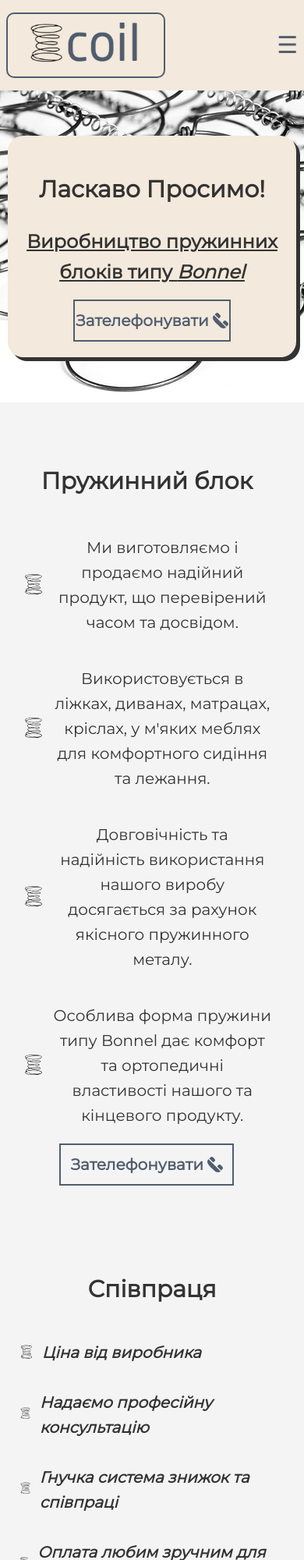
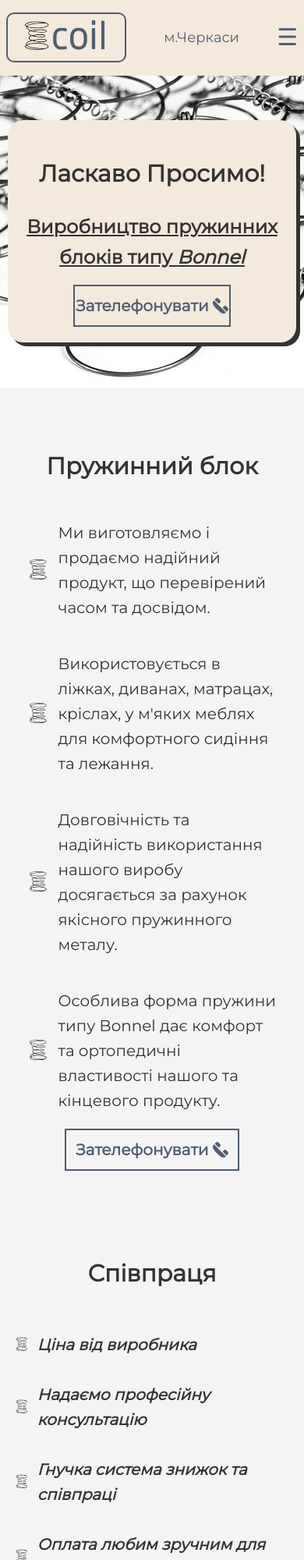
Before and after one commit to VladSmaug/coil-website, a website: page index.html in a window 390 px wide. Shown: the top 2000 px of the page at 78% size. Drawn offline with nearby package versions, Linux system fonts and the light colour scheme.

Commit message:
Final 20.12.2024 release

```diff
--- a/index.html
+++ b/index.html
@@ -12,8 +12,9 @@
   <link rel="alternate" href="/ro/" hreflang="ro">
   <link rel="alternate" href="/hu/" hreflang="hu">
   <link rel="stylesheet" href="./css/style.css">
-
-<link rel="manifest" href="/manifest.json">
+  <link rel="icon" href="./img/favicon.ico" type="image/x-icon">
+  <link rel="shortcut icon" href="./img/favicon.ico" type="image/x-icon">
+  <link rel="manifest" href="/manifest.json">
 
 </head>
 <body>
@@ -22,6 +23,7 @@
       <a href="/" class="header__logo">
 
       </a>
+      <p class="location-placement desc__hide">м.Черкаси</p>
       <nav  class="header__nav mobile__hide">
         <ul class="nav__list">
           <li><a href="#about">Про нас</a></li>
@@ -149,7 +151,7 @@
       <h2>Наші контакти</h2>
       <div class="telephone"><a href="tel:+380736707070">+380736707070</a></div>
       <div class="telephone"><a href="tel:+380674706182">+380674706182</a></div>
-      <div class="mail"><a href="mailto:test@gmail.com">Наш мейл</a></div>
+      <div class="mail"><a href="mailto:coil.che@coil.in.ua">Mail: coil.che@coil.in.ua</a></div>
       <div class="address">м.Черкаси</div>
     </div>
   </section>
--- a/scss/style.scss
+++ b/scss/style.scss
@@ -41,17 +41,29 @@ html, body {
       justify-content: space-between;
       flex-direction: row;
     }
+    .location-placement{
+      font-size: 20px !important;
+      text-align: center;
+      @media (max-width: 420px) {
+        font-size: 18px !important;
+      }
+    }
     &__title {
       text-align: center;
     }
     &__logo{
+
       border: 2px solid ;
       border-radius: 10px;
-
-      background-image: url("../img/Screenshot_893.png");
+      background-image: url("../img/coil-logo.png");
       background-size: cover;
       height: 80px;
       width: 200px;
+      text-align: center;
+      @media (max-width: 768px) {
+        height: 60px;
+        width: 150px;
+      }
     }
     .desc__hide{
       display: none;
@@ -320,15 +332,24 @@ html, body {
         justify-content: space-between;
         padding: 20px;
         flex-wrap: wrap;
+        @media (max-width: 1024px) {
+          justify-content: center;
+        }
         &__info{
           flex-basis: 48%;
+          a{
+            margin: 0 auto;
+          }
+          h2{
+            text-align: center;
+          }
           @media (max-width: 1024px) {
             display: flex;
             flex-direction: column;
             flex-basis: 96%;
             align-items: center;
             p{
-              text-align: center;
+              text-align: left;
             }
           }
           p{
@@ -340,7 +361,7 @@ html, body {
               display: block;
               position: absolute;
               content: "";
-              background-image: url("../img/Screenshot_881.svg");
+              background-image: url("../img/coil.svg");
               background-size: contain;
               background-repeat: no-repeat;
               width: 30px;
@@ -376,6 +397,7 @@ html, body {
         gap: 30px;
         @media (max-width: 1024px) {
           flex-direction: column;
+          padding: 10px;
         }
         // .header__btn{
 
@@ -390,16 +412,20 @@ html, body {
           align-items: center;
           font-weight: bold;
           font-style: italic;
+          position: relative;
+          padding-left: 30px;
 
           &::before{
             display: block;
             content: "";
-            background-image: url("../img/Screenshot_881.svg");
+            background-image: url("../img/coil.svg");
             background-size: contain;
             background-repeat: no-repeat;
             width: 20px;
             height: 20px;
             margin-right: 10px;
+            position: absolute;
+            left: 0;
           }
         }
       }
@@ -432,14 +458,20 @@ html, body {
             margin: 0 auto;
           }
 
+
+
+
           .svg-icon-product{
             display: block;
             width: 20px;
             height: 20px;
-            background-image: url("../img/Screenshot_881.svg");
+            background-image: url("../img/coil.svg");
             background-size: contain;
             background-repeat: no-repeat;
-            margin-left: 20px;
+
+            &:first-child{
+              margin-left: 20px;
+            }
           }
         }
       }
```
Also changed, not shown: en/index.html (+4 -1 lines), hu/index.html (+4 -1 lines), pl/index.html (+5 -2 lines), ro/index.html (+4 -2 lines), ru/index.html (+5 -3 lines), css/style.css, img/coil-logo.png (renamed from img/Screenshot_893.png), img/coil.svg (renamed from img/Screenshot_881.svg), img/favicon.ico (added), img/favicon.png (added), 2 other files.
